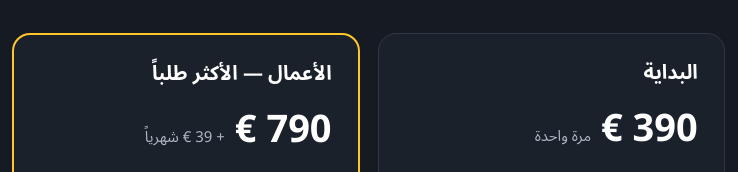
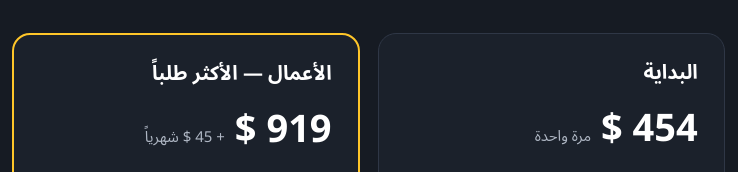
Before and after one commit to rr5436619-gif/rr5436619-gif.github.io, a plain HTML site: page apps/sonne-rent/landing.html in a window 1280 px wide. Shown: the part 2088-2260 px from the top of the page, 454-1192 px from the left. Drawn offline with Linux system fonts and the light colour scheme.

Commit message:
Sonne Rent: show prices in USD

```diff
--- a/apps/sonne-rent/landing.html
+++ b/apps/sonne-rent/landing.html
@@ -142,8 +142,8 @@ footer summary::after{content:""}
  <h2>أسعار واضحة بدون مفاجآت</h2>
  <p class="lead">تسليم الكود المصدري كاملاً مع كل خطة. لا عمولة على حجوزاتك.</p>
  <div class="plans">
-  <div class="plan"><h3>البداية</h3><div class="price">390 € <small>مرة واحدة</small></div><ul><li>جهاز واحد في المكتب</li><li>كل الأقسام الـ12</li><li>اسم وشعار شركتك</li><li>صفحة حجز للعملاء</li><li>دليل تركيب خطوة بخطوة</li></ul><a class="btn y" href="https://buy.polar.sh/polar_cl_gJ0jWox4wOIzp7OX79ioZdI8Kc1OFJOOxwYVU1qtPvJ">اشترِ الآن — دفع آمن</a></div>
-  <div class="plan best"><h3>الأعمال — الأكثر طلباً</h3><div class="price">790 € <small>+ 39 € شهرياً</small></div><ul><li>عدة موظفين وأجهزة</li><li>قاعدة بيانات سحابية في أوروبا</li><li>صلاحيات لكل موظف</li><li>نطاق خاص (Domain) ونشر الموقع</li><li>دعم فني وتحديثات ونسخ احتياطي</li></ul><a class="btn y" href="#contact">اطلب الأعمال</a></div>
+  <div class="plan"><h3>البداية</h3><div class="price">454 $ <small>مرة واحدة</small></div><ul><li>جهاز واحد في المكتب</li><li>كل الأقسام الـ12</li><li>اسم وشعار شركتك</li><li>صفحة حجز للعملاء</li><li>دليل تركيب خطوة بخطوة</li></ul><a class="btn y" href="https://buy.polar.sh/polar_cl_gJ0jWox4wOIzp7OX79ioZdI8Kc1OFJOOxwYVU1qtPvJ">اشترِ الآن — دفع آمن</a></div>
+  <div class="plan best"><h3>الأعمال — الأكثر طلباً</h3><div class="price">919 $ <small>+ 45 $ شهرياً</small></div><ul><li>عدة موظفين وأجهزة</li><li>قاعدة بيانات سحابية في أوروبا</li><li>صلاحيات لكل موظف</li><li>نطاق خاص (Domain) ونشر الموقع</li><li>دعم فني وتحديثات ونسخ احتياطي</li></ul><a class="btn y" href="#contact">اطلب الأعمال</a></div>
   <div class="plan"><h3>حسب الطلب</h3><div class="price">عرض <small>خاص</small></div><ul><li>ربط بأنظمة خارجية</li><li>بوابة دفع مدمجة</li><li>تقارير أو أقسام إضافية</li><li>عدة فروع</li><li>تطبيق موبايل لاحقاً</li></ul><a class="btn y" href="#contact">تواصل معنا</a></div>
  </div>
  <p class="note">العرض للشركات. خطة البداية تُدفع عبر Polar (البائع الرسمي Merchant of Record) والسعر شامل الضريبة. خطة الأعمال وحسب الطلب: بفاتورة مباشرة، الأسعار صافية + 19% ضريبة. الاستضافة السحابية تُدفع لمزوّدها حسب الاستخدام إن تجاوزت الخطة المجانية.</p>
```
